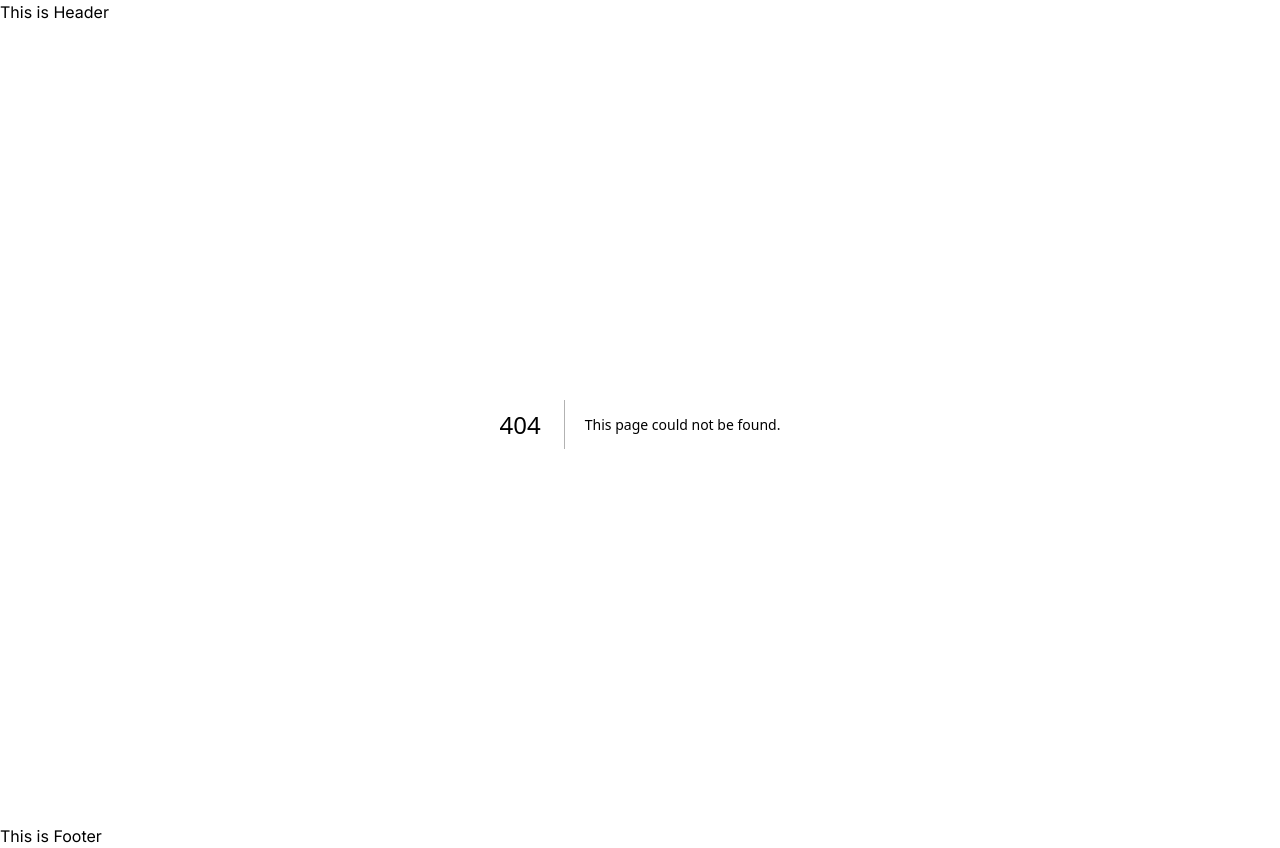
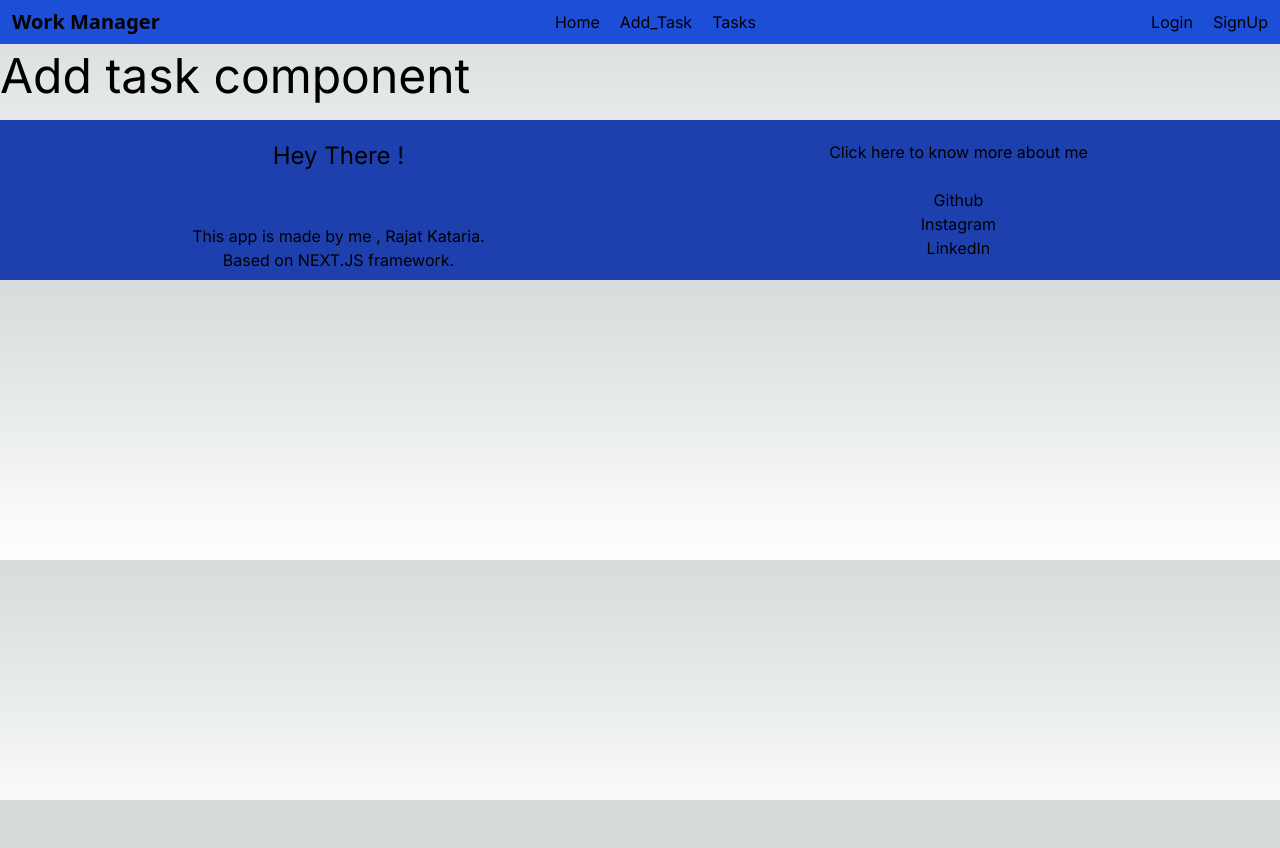
Before and after one commit to rajat03github/WorkManager_NEXTJS, a Next.js app: page /add-tasks in a window 1280 px wide. Before the commit this address had no page. After the commit the page ends 800 px from the top, so only its background shows below. Built offline with nearby package versions, Linux system fonts and the light colour scheme.

Commit message:
navigation and footer done !

```diff
--- a/src/app/about/page.js
+++ b/src/app/about/page.js
@@ -8,7 +8,7 @@ const takeTime = async () => {
 
 const page = async () => {
   await takeTime();
-  throw new Error("this is manual error");
+  // throw new Error("this is manual error");
   return <div>ABOUT here</div>;
 };
 
--- /dev/null
+++ b/src/app/add-tasks/page.jsx
@@ -0,0 +1,14 @@
+import React from "react";
+
+export const metadata = {
+  title: "Add Tasks ",
+};
+const page = () => {
+  return (
+    <div>
+      <h1 className="text-5xl">Add task component</h1>
+    </div>
+  );
+};
+
+export default page;
--- a/src/app/info/page.jsx
+++ b/src/app/info/page.jsx
@@ -6,7 +6,7 @@ const Info = () => {
 
   return (
     <div>
-      <h1>This is info</h1>
+      <h1 className="bg-red-400">This is info</h1>
       <p>
         Lorem ipsum dolor, sit amet consectetur adipisicing elit. Minus
         voluptatum aspernatur ad voluptates amet consequuntur error blanditiis,
--- a/src/app/layout.js
+++ b/src/app/layout.js
@@ -1,10 +1,12 @@
+import Navigation from "@/components/Navigation";
 import "./globals.css";
 import { Inter } from "next/font/google";
+import Footer from "@/components/Footer";
 
 const inter = Inter({ subsets: ["latin"] });
 
 export const metadata = {
-  title: "Create Next App",
+  title: "Tasks-App",
   description: "Generated by create next app",
 };
 
@@ -12,11 +14,10 @@ export default function RootLayout({ children }) {
   return (
     <html lang="en">
       <body className={inter.className}>
-        <h1>This is Header</h1>
+        <Navigation />
+        <div className="mt-2">{children}</div>
 
-        <div>{children}</div>
-
-        <h1>This is Footer</h1>
+        <Footer />
       </body>
     </html>
   );
--- a/src/app/page.js
+++ b/src/app/page.js
@@ -1,113 +1,13 @@
-import Image from 'next/image'
+import Image from "next/image";
+
+export const metadata = {
+  title: "Home : Work Manager",
+};
 
 export default function Home() {
   return (
-    <main className="flex min-h-screen flex-col items-center justify-between p-24">
-      <div className="z-10 max-w-5xl w-full items-center justify-between font-mono text-sm lg:flex">
-        <p className="fixed left-0 top-0 flex w-full justify-center border-b border-gray-300 bg-gradient-to-b from-zinc-200 pb-6 pt-8 backdrop-blur-2xl dark:border-neutral-800 dark:bg-zinc-800/30 dark:from-inherit lg:static lg:w-auto  lg:rounded-xl lg:border lg:bg-gray-200 lg:p-4 lg:dark:bg-zinc-800/30">
-          Get started by editing&nbsp;
-          <code className="font-mono font-bold">src/app/page.js</code>
-        </p>
-        <div className="fixed bottom-0 left-0 flex h-48 w-full items-end justify-center bg-gradient-to-t from-white via-white dark:from-black dark:via-black lg:static lg:h-auto lg:w-auto lg:bg-none">
-          <a
-            className="pointer-events-none flex place-items-center gap-2 p-8 lg:pointer-events-auto lg:p-0"
-            href="https://vercel.com?utm_source=create-next-app&utm_medium=appdir-template&utm_campaign=create-next-app"
-            target="_blank"
-            rel="noopener noreferrer"
-          >
-            By{' '}
-            <Image
-              src="/vercel.svg"
-              alt="Vercel Logo"
-              className="dark:invert"
-              width={100}
-              height={24}
-              priority
-            />
-          </a>
-        </div>
-      </div>
-
-      <div className="relative flex place-items-center before:absolute before:h-[300px] before:w-[480px] before:-translate-x-1/2 before:rounded-full before:bg-gradient-radial before:from-white before:to-transparent before:blur-2xl before:content-[''] after:absolute after:-z-20 after:h-[180px] after:w-[240px] after:translate-x-1/3 after:bg-gradient-conic after:from-sky-200 after:via-blue-200 after:blur-2xl after:content-[''] before:dark:bg-gradient-to-br before:dark:from-transparent before:dark:to-blue-700 before:dark:opacity-10 after:dark:from-sky-900 after:dark:via-[#0141ff] after:dark:opacity-40 before:lg:h-[360px] z-[-1]">
-        <Image
-          className="relative dark:drop-shadow-[0_0_0.3rem_#ffffff70] dark:invert"
-          src="/next.svg"
-          alt="Next.js Logo"
-          width={180}
-          height={37}
-          priority
-        />
-      </div>
-
-      <div className="mb-32 grid text-center lg:max-w-5xl lg:w-full lg:mb-0 lg:grid-cols-4 lg:text-left">
-        <a
-          href="https://nextjs.org/docs?utm_source=create-next-app&utm_medium=appdir-template&utm_campaign=create-next-app"
-          className="group rounded-lg border border-transparent px-5 py-4 transition-colors hover:border-gray-300 hover:bg-gray-100 hover:dark:border-neutral-700 hover:dark:bg-neutral-800/30"
-          target="_blank"
-          rel="noopener noreferrer"
-        >
-          <h2 className={`mb-3 text-2xl font-semibold`}>
-            Docs{' '}
-            <span className="inline-block transition-transform group-hover:translate-x-1 motion-reduce:transform-none">
-              -&gt;
-            </span>
-          </h2>
-          <p className={`m-0 max-w-[30ch] text-sm opacity-50`}>
-            Find in-depth information about Next.js features and API.
-          </p>
-        </a>
-
-        <a
-          href="https://nextjs.org/learn?utm_source=create-next-app&utm_medium=appdir-template-tw&utm_campaign=create-next-app"
-          className="group rounded-lg border border-transparent px-5 py-4 transition-colors hover:border-gray-300 hover:bg-gray-100 hover:dark:border-neutral-700 hover:dark:bg-neutral-800 hover:dark:bg-opacity-30"
-          target="_blank"
-          rel="noopener noreferrer"
-        >
-          <h2 className={`mb-3 text-2xl font-semibold`}>
-            Learn{' '}
-            <span className="inline-block transition-transform group-hover:translate-x-1 motion-reduce:transform-none">
-              -&gt;
-            </span>
-          </h2>
-          <p className={`m-0 max-w-[30ch] text-sm opacity-50`}>
-            Learn about Next.js in an interactive course with&nbsp;quizzes!
-          </p>
-        </a>
-
-        <a
-          href="https://vercel.com/templates?framework=next.js&utm_source=create-next-app&utm_medium=appdir-template&utm_campaign=create-next-app"
-          className="group rounded-lg border border-transparent px-5 py-4 transition-colors hover:border-gray-300 hover:bg-gray-100 hover:dark:border-neutral-700 hover:dark:bg-neutral-800/30"
-          target="_blank"
-          rel="noopener noreferrer"
-        >
-          <h2 className={`mb-3 text-2xl font-semibold`}>
-            Templates{' '}
-            <span className="inline-block transition-transform group-hover:translate-x-1 motion-reduce:transform-none">
-              -&gt;
-            </span>
-          </h2>
-          <p className={`m-0 max-w-[30ch] text-sm opacity-50`}>
-            Explore the Next.js 13 playground.
-          </p>
-        </a>
-
-        <a
-          href="https://vercel.com/new?utm_source=create-next-app&utm_medium=appdir-template&utm_campaign=create-next-app"
-          className="group rounded-lg border border-transparent px-5 py-4 transition-colors hover:border-gray-300 hover:bg-gray-100 hover:dark:border-neutral-700 hover:dark:bg-neutral-800/30"
-          target="_blank"
-          rel="noopener noreferrer"
-        >
-          <h2 className={`mb-3 text-2xl font-semibold`}>
-            Deploy{' '}
-            <span className="inline-block transition-transform group-hover:translate-x-1 motion-reduce:transform-none">
-              -&gt;
-            </span>
-          </h2>
-          <p className={`m-0 max-w-[30ch] text-sm opacity-50`}>
-            Instantly deploy your Next.js site to a shareable URL with Vercel.
-          </p>
-        </a>
-      </div>
-    </main>
-  )
+    <div>
+      <h1 className="text-5xl"> Welcome</h1>
+    </div>
+  );
 }
--- /dev/null
+++ b/src/app/showtasks/page.jsx
@@ -0,0 +1,11 @@
+import React from "react";
+
+const page = () => {
+  return (
+    <div className="text-5xl">
+      <h1>All tasks here</h1>
+    </div>
+  );
+};
+
+export default page;
--- /dev/null
+++ b/src/components/Footer.jsx
@@ -0,0 +1,55 @@
+"use client";
+
+import Link from "next/link";
+import React from "react";
+
+const Footer = () => {
+  return (
+    <footer className="h-40 bg-blue-800  mt-5">
+      <div className="flex p-5 justify-around">
+        <div className="text-center flex flex-col justify-center">
+          <h1 className="font-sens text-2xl">Hey There !</h1>
+          <p className="mt-5 py-8 flex">
+            This app is made by me , Rajat Kataria. <br /> Based on NEXT.JS
+            framework.
+          </p>
+        </div>
+        <div className="text-center">
+          <h1>Click here to know more about me</h1>
+          <br />
+          <ul>
+            <li>
+              <Link
+                className="hover:text-gray-300"
+                target="_blank"
+                href={"https://github.com/rajat03github"}
+              >
+                Github
+              </Link>
+            </li>
+            <li>
+              <Link
+                className="hover:text-gray-300"
+                target="_blank"
+                href={"https://www.instagram.com/_rajat03/"}
+              >
+                Instagram
+              </Link>
+            </li>
+            <li>
+              <Link
+                className="hover:text-gray-300"
+                target="_blank"
+                href={"https://www.linkedin.com/in/rajat03/"}
+              >
+                LinkedIn
+              </Link>
+            </li>
+          </ul>
+        </div>
+      </div>
+    </footer>
+  );
+};
+
+export default Footer;
--- /dev/null
+++ b/src/components/Navigation.jsx
@@ -0,0 +1,46 @@
+"use client";
+import Link from "next/link";
+import React from "react";
+
+const Navigation = () => {
+  return (
+    <>
+      <nav className="bg-blue-700 h-11 py-2 px-3 flex justify-between items-center">
+        <div className="brand">
+          <h1 className="text-xl font-sans font-bold">
+            <Link href={"/"}>Work Manager</Link>
+          </h1>
+        </div>
+        <div>
+          <ul className="flex space-x-5">
+            <li>
+              <Link href={"/"} className="hover:text-gray-600 ">
+                Home
+              </Link>
+            </li>
+            <li>
+              <Link href={"/add-tasks"} className="hover:text-gray-600 ">
+                Add_Task
+              </Link>
+            </li>
+            <li>
+              <Link href={"/showtasks"}>Tasks</Link>
+            </li>
+          </ul>
+        </div>
+        <div>
+          <ul className="flex space-x-5">
+            <li>
+              <Link href={"#!"}>Login</Link>
+            </li>
+            <li>
+              <Link href={"#!"}>SignUp</Link>
+            </li>
+          </ul>
+        </div>
+      </nav>
+    </>
+  );
+};
+
+export default Navigation;
```
